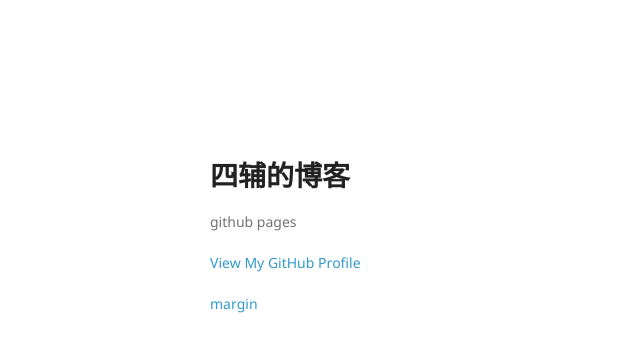
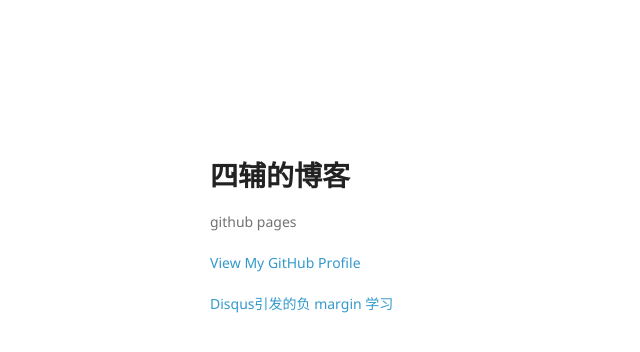
Before and after one commit to SFmonkey/sfmonkey.github.com, a Jekyll site: the page built from index.html, in a window 1280 px wide. Shown: the top 352 px of the page, without its empty margins (0-640 px from the left). Built offline with Jekyll 4.4.1, drawn with Linux system fonts in a browser that asks for light colours; comment, search, counter and statistics services are not loaded.

Commit message:
hellopages6

```diff
--- a/_posts/2016-7-16-helloPages.md
+++ b/_posts/2016-7-16-helloPages.md
@@ -1,6 +1,6 @@
 ---
 layout: default
-title: margin
+title: Disqus引发的负 margin 学习
 ---
 
 ### test
```
